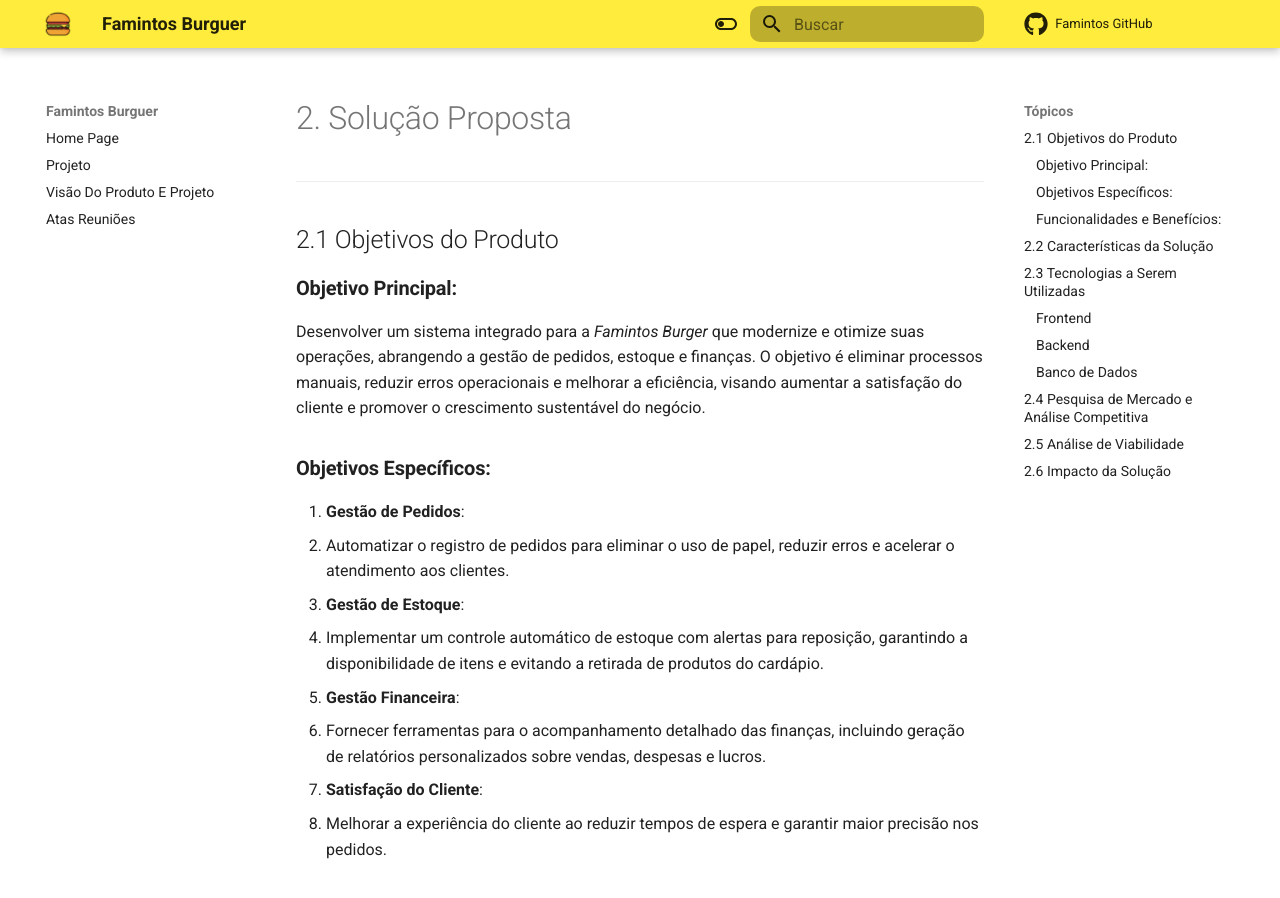
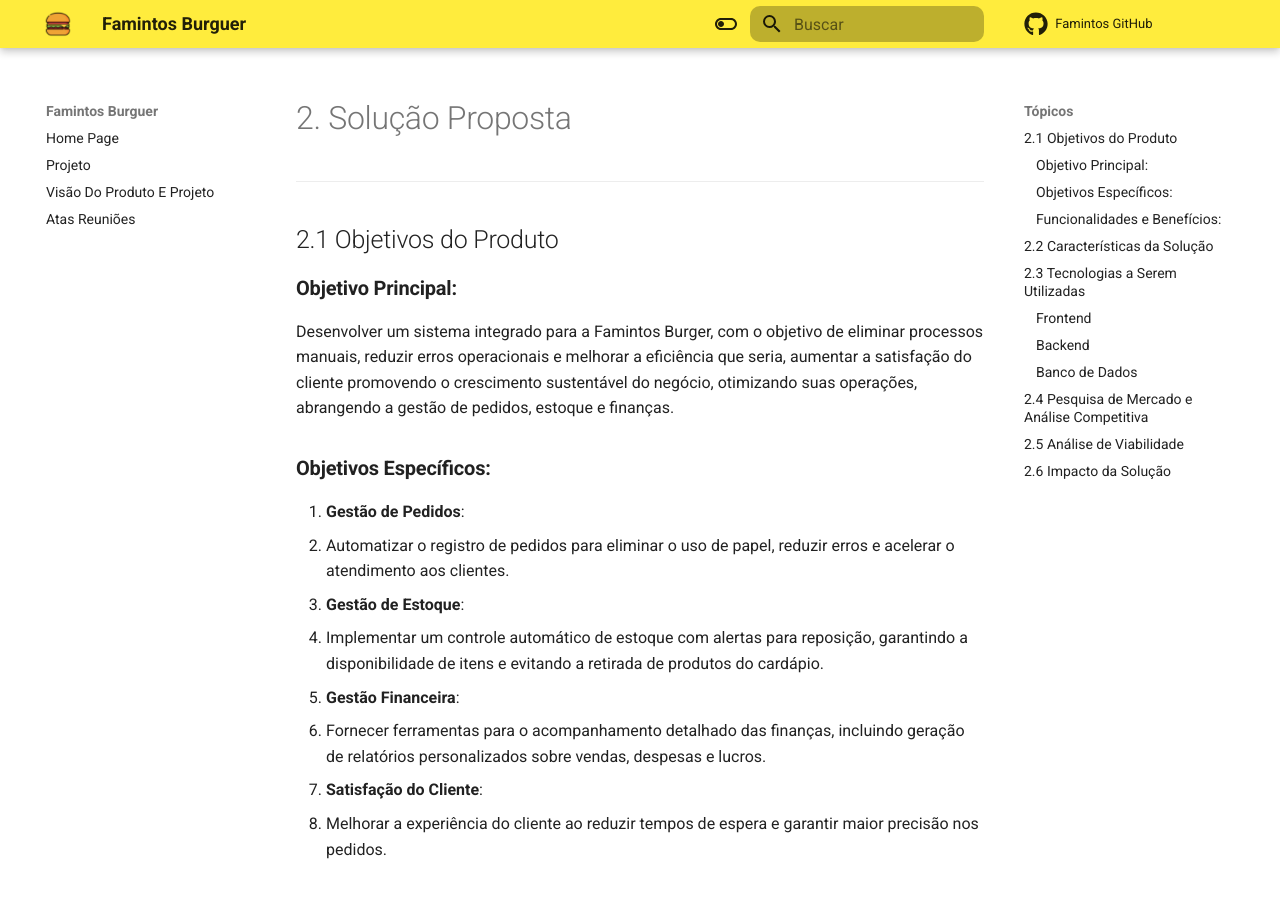
Before and after one commit to mdsreq-fga-unb/2024.2-T01-FamintosBurguer, an MkDocs documentation site: the page built from docs/ProdutoProjeto/2_Solucao.md, in a window 1280 px wide and 900 px high. Built offline with MkDocs 1.6.1 and Material for MkDocs 9.7.7, drawn with Linux system fonts in a browser that asks for light colours; comment, search, counter and statistics services are not loaded.

Commit message:
Issue (#2): Update do objetivo principal

```diff
--- a/docs/ProdutoProjeto/2_Solucao.md
+++ b/docs/ProdutoProjeto/2_Solucao.md
@@ -5,7 +5,8 @@
 ## 2.1 Objetivos do Produto
 
 ### **Objetivo Principal:**
-Desenvolver um sistema integrado para a *Famintos Burger* que modernize e otimize suas operações, abrangendo a gestão de pedidos, estoque e finanças. O objetivo é eliminar processos manuais, reduzir erros operacionais e melhorar a eficiência, visando aumentar a satisfação do cliente e promover o crescimento sustentável do negócio.
+Desenvolver um sistema integrado para a Famintos Burger, com o objetivo de eliminar processos manuais, reduzir erros operacionais e melhorar a eficiência que seria, aumentar a satisfação do cliente promovendo o crescimento sustentável do negócio, otimizando suas operações, abrangendo a gestão de pedidos, estoque e finanças.
+
 
 ### **Objetivos Específicos:**
 1. **Gestão de Pedidos**:
```
